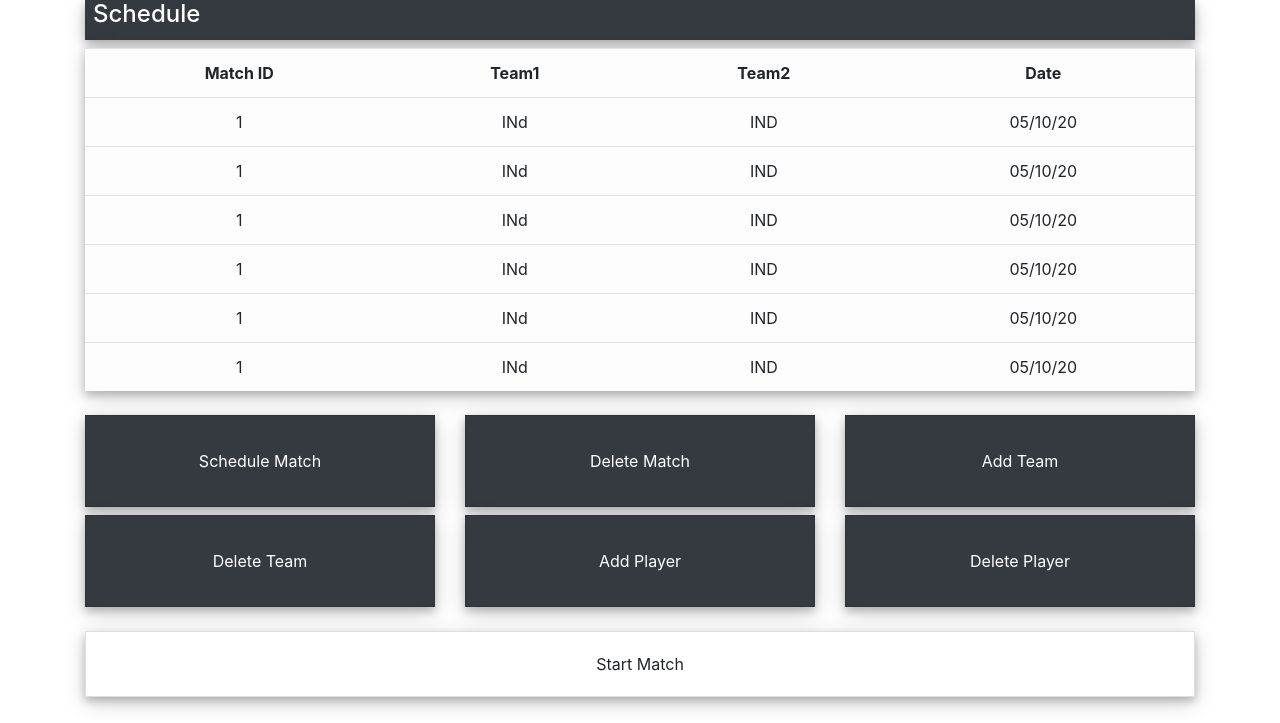
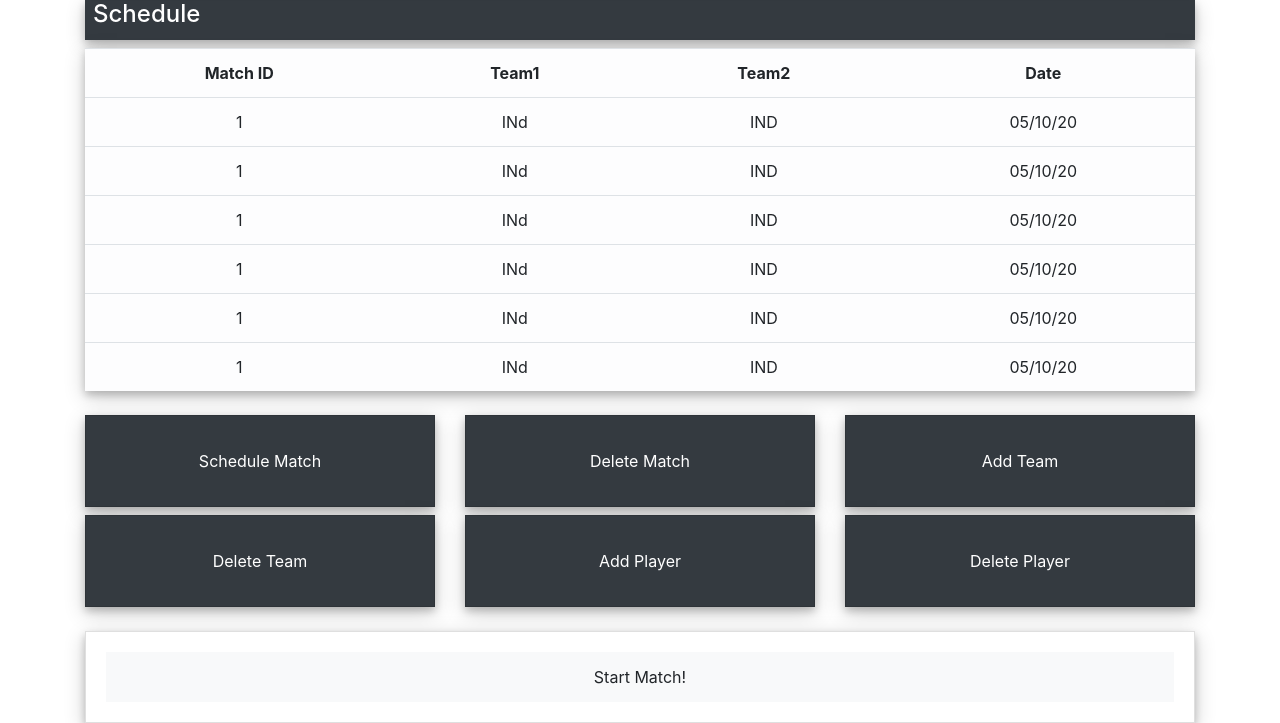
Before and after one commit to ojasathghara/NIEHowZatt, a Python web app: template templates/dashboard.html in a window 1280 px wide. Shown: the part 80-803 px from the top of the page. Run offline with Jinja, Linux system fonts and the light colour scheme; the template is opened without the code that fills it, so the values that code supplies are empty; some libraries are stand-ins or nearby versions.

Commit message:
Added more controls to dashBoard

```diff
--- a/static/main.css
+++ b/static/main.css
@@ -22,6 +22,6 @@
     clear: both;
 }
 
-#add_team_form, #delete_team_form, #schedule_match_form, #delete_match_form, #add_player_form, #delete_player_form {
+#add_team_form, #delete_team_form, #schedule_match_form, #delete_match_form, #add_player_form, #delete_player_form, #start_match_form{
     display: none;
 }
--- a/static/script.js
+++ b/static/script.js
@@ -13,3 +13,7 @@ function openForm(id) {
 function closeForm(id) {
     document.getElementById(id).style.display = "none";
 }
+
+function clearForm(id) {
+    document.getElementById(id).reset();
+}
--- a/templates/about.html
+++ b/templates/about.html
@@ -1,7 +1,7 @@
 {% extends "layout.html" %}
 {% block content %}
 
-    <h1>About page</h1>
-    <p>Alpha stage of app</p>
+<h1>About page</h1>
+<p>Alpha stage of app</p>
 
 {% endblock content%}
--- a/templates/dashboard.html
+++ b/templates/dashboard.html
@@ -30,7 +30,7 @@
                     <input type="text" class="form-control" id="schedule_match_time" placeholder="HH-MM" required>
                 </div>
 
-                    <button type="submit" class="btn btn-dark border-0 float-left rounded-0 paper">Schedule</button>
+                <button type="submit" class="btn btn-dark border-0 float-left rounded-0 paper" onclick='clearForm("schedule_match_form")'>Schedule</button>
                 <button type="button" class="btn btn-dark border-0 float-right rounded-0 paper" onclick='closeForm("schedule_match_form")'>Close</button>
             </form>
         </div>
@@ -49,7 +49,7 @@
                     <input type="text" class="form-control" id="delete_match_id" placeholder="Enter Match ID" required>
                 </div>
 
-                    <button type="submit" class="btn btn-dark border-0 float-left rounded-0 paper">Delete</button>
+                <button type="submit" class="btn btn-dark border-0 float-left rounded-0 paper"  onclick='clearForm("delete_match_form")'>Delete</button>
                 <button type="button" class="btn btn-dark border-0 float-right rounded-0 paper" onclick='closeForm("delete_match_form")'>Close</button>
             </form>
         </div>
@@ -76,7 +76,7 @@
                     <input type="text" class="form-control" id="team_add_players" placeholder="Enter Number" required>
                 </div>
 
-                    <button type="submit" class="btn btn-dark border-0 float-left rounded-0 paper">Add</button>
+                <button type="submit" class="btn btn-dark border-0 float-left rounded-0 paper" onclick='clearForm("add_team_form")'>Add</button>
                 <button type="button" class="btn btn-dark border-0 float-right rounded-0 paper" onclick='closeForm("add_team_form")'>Close</button>
             </form>
         </div>
@@ -95,7 +95,7 @@
                     <input type="text" class="form-control" id="team_delete_id" placeholder="Enter Team ID" required>
                 </div>
 
-                    <button type="submit" class="btn btn-dark border-0 float-left rounded-0 paper">Delete</button>
+                <button type="submit" class="btn btn-dark border-0 float-left rounded-0 paper" onclick='clearForm("delete_team_form")'>Delete</button>
                 <button type="button" class="btn btn-dark border-0 float-right rounded-0 paper" onclick='closeForm("delete_team_form")'>Close</button>
             </form>
         </div>
@@ -118,7 +118,7 @@
                     <input type="text" class="form-control" id="player_add_teamId" placeholder="Team ID" required>
                 </div>
 
-                    <button type="submit" class="btn btn-dark border-0 float-left rounded-0 paper">Add</button>
+                <button type="submit" class="btn btn-dark border-0 float-left rounded-0 paper" onclick='clearForm("add_player_form")'>Add</button>
                 <button type="button" class="btn btn-dark border-0 float-right rounded-0 paper" onclick='closeForm("add_player_form")'>Close</button>
             </form>
         </div>
@@ -141,7 +141,7 @@
                     <input type="text" class="form-control" id="player_delete_teamId" placeholder="Team ID" required>
                 </div>
 
-                    <button type="submit" class="btn btn-dark border-0 float-left rounded-0 paper">Add</button>
+                <button type="submit" class="btn btn-dark border-0 float-left rounded-0 paper" onclick='clearForm("add_player_form")'>Add</button>
                 <button type="button" class="btn btn-dark border-0 float-right rounded-0 paper" onclick='closeForm("add_player_form")'>Close</button>
             </form>
         </div>
@@ -150,10 +150,29 @@
 
 <div class="row">
     <div class="col-md-12 col-sm-12 mt-4">
+        <!-- START MATCH -->
         <div class="card paper rounded-0">
-                <div class="card-body card-dim text-center" id="start_match">
-                    Start Match
+            <div class="card-body card-dim text-center text-white" id="start_match">
+                <button type="button" onclick='openForm("start_match_form")' class="btn btn-light btn-xl">Start Match!</button>
             </div>
+            <!--ADD method post to post overs and wickets we have to redirect this url in python file-->
+            <form class="bg-light paper rounded-0 border-0 p-2" id="start_match_form" action="{{ url_for('match') }}">
+                <div class="form-group">
+                    <label for="start_match_matchId">Match ID</label>
+                    <input type="text" class="form-control" id="start_match_matchId" placeholder="Enter Match ID" required>
+                </div>
+                <div class="form-group">
+                    <label for="start_match_nOvers">Overs</label>
+                    <input type="text" class="form-control" id="start_match_nOvers" placeholder="No. of Overs" required>
+                </div>
+                <div class="form-group">
+                    <label for="start_match_nWickets">Wickets</label>
+                    <input type="text" class="form-control" id="start_match_nWickets" placeholder="No. of Wickets" required>
+                </div>
+
+                <button type="submit" class="btn btn-light border-0 float-left rounded-0 paper"><strong>START!</strong></button>
+                <button type="button" class="btn btn-light border-0 float-right rounded-0 paper" onclick='closeForm("start_match_form")'>CANCEL</button>
+            </form>
         </div>
     </div>
 </div>
--- a/templates/layout.html
+++ b/templates/layout.html
@@ -11,7 +11,7 @@
 </head>
 <body class="bg-matte">
 
-    <main role="main" class="container">
+    <div class="container">
         <!--NAVBAR-->
         <nav class="navbar navbar-expand-lg bg-dark navbar-dark mt-auto paper">
 
@@ -32,10 +32,12 @@
                 </ul>
             </div>
         </nav>
+    </div>
 
+    <div class="container">
         {% block content %}{% endblock content %}
 
-    </main>
+    </div>
 
     <script src="https://code.jquery.com/jquery-3.2.1.slim.min.js" integrity="sha384-KJ3o2DKtIkvYIK3UENzmM7KCkRr/rE9/Qpg6aAZGJwFDMVNA/GpGFF93hXpG5KkN" crossorigin="anonymous"></script>
     <script src="https://cdnjs.cloudflare.com/ajax/libs/popper.js/1.12.9/umd/popper.min.js" integrity="sha384-ApNbgh9B+Y1QKtv3Rn7W3mgPxhU9K/ScQsAP7hUibX39j7fakFPskvXusvfa0b4Q" crossorigin="anonymous"></script>
--- a/templates/rules.html
+++ b/templates/rules.html
@@ -1,7 +1,7 @@
 {% extends "layout.html" %}
 {% block content %}
 
-    <h1>Rules</h1>
-    <p>Alpha stage of app</p>
+<h1>Rules</h1>
+<p>Alpha stage of app</p>
 
 {% endblock content%}
```
Also changed, not shown: templates/login.html (+5 -5 lines), templates/home.html (indentation only), templates/ongoing.html (indentation only). Lines whose indentation alone changed are shown as unchanged.
